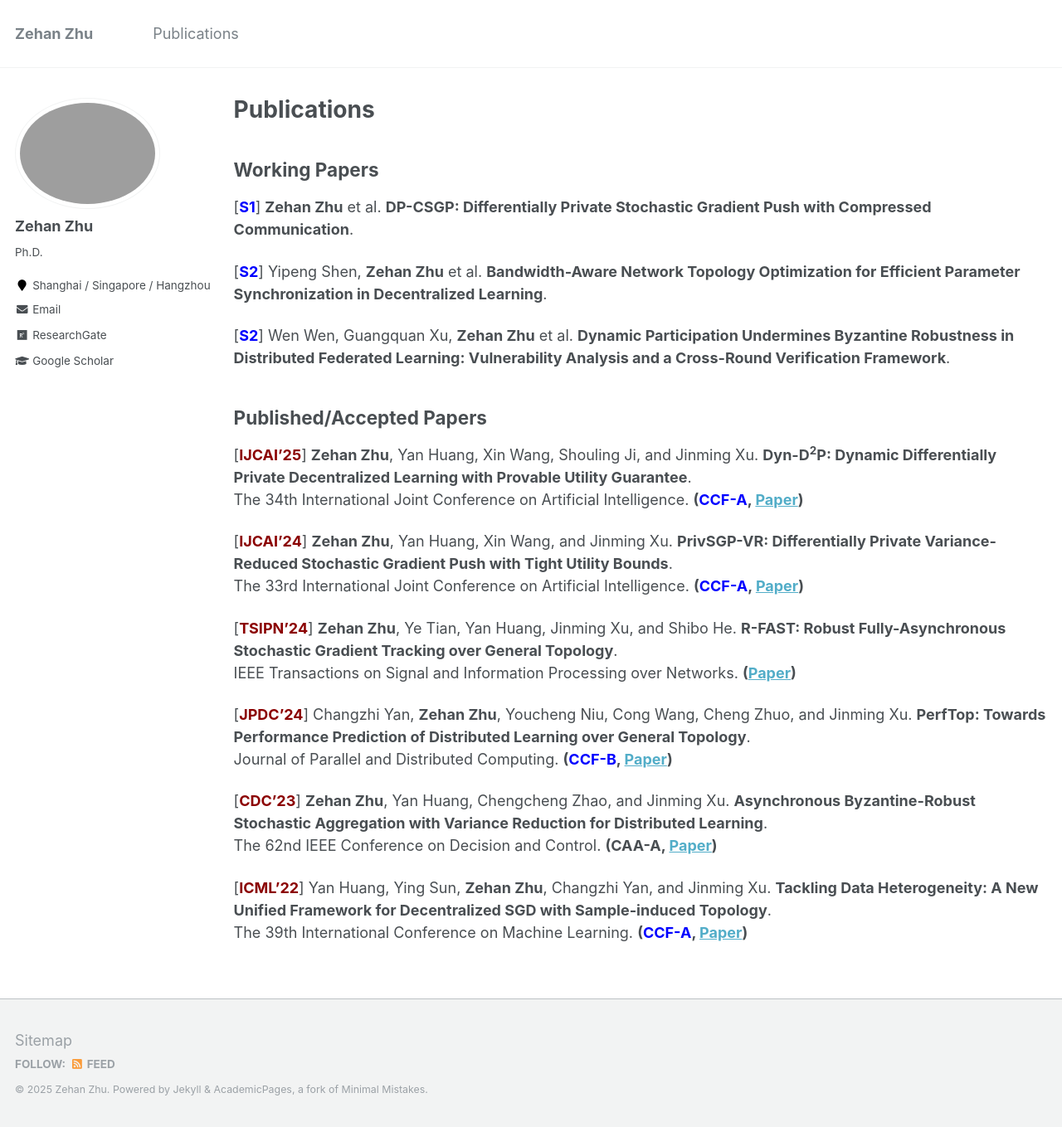
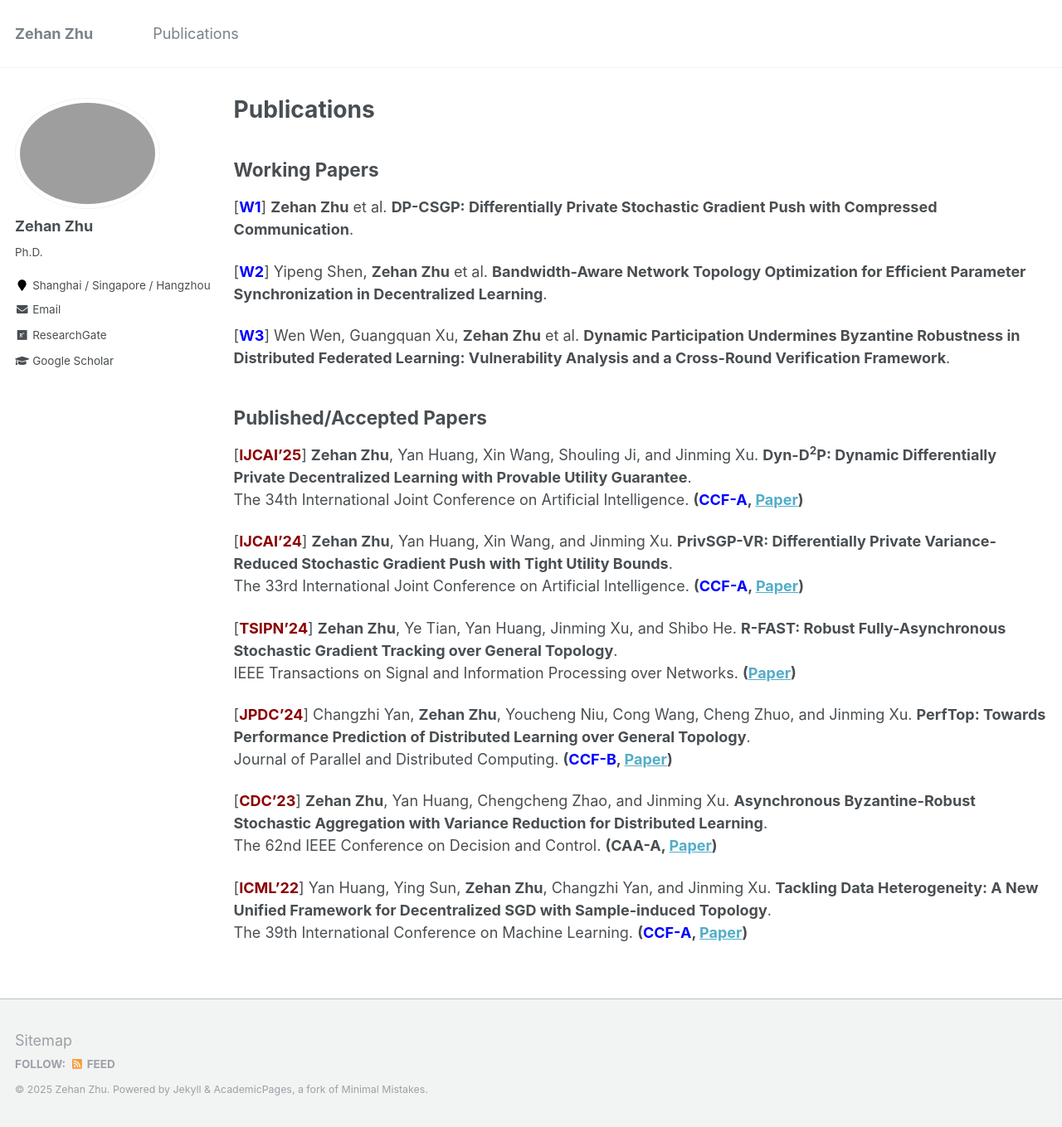
Before and after one commit to zehanzhu/zehanzhu.github.io, a Jekyll site: the page built from _pages/publications.md, in a window 1280 px wide and 1359 px high. Shown: the whole window at 83% size. Built offline with Jekyll 4.4.1, drawn with Linux system fonts in a browser that asks for light colours.

Commit message:
Update publications.md

```diff
--- a/_pages/publications.md
+++ b/_pages/publications.md
@@ -10,11 +10,11 @@ redirect_from:
 {% include base_path %}
 
 ## Working Papers
-[**<span style="color:blue; font-weight:bold">S1</span>**] **Zehan Zhu** et al. **DP-CSGP: Differentially Private Stochastic Gradient Push with Compressed Communication**. <br>
+[**<span style="color:blue; font-weight:bold">W1</span>**] **Zehan Zhu** et al. **DP-CSGP: Differentially Private Stochastic Gradient Push with Compressed Communication**. <br>
 
-[**<span style="color:blue; font-weight:bold">S2</span>**] Yipeng Shen, **Zehan Zhu** et al. **Bandwidth-Aware Network Topology Optimization for Efficient Parameter Synchronization in Decentralized Learning**. <br>
+[**<span style="color:blue; font-weight:bold">W2</span>**] Yipeng Shen, **Zehan Zhu** et al. **Bandwidth-Aware Network Topology Optimization for Efficient Parameter Synchronization in Decentralized Learning**. <br>
 
-[**<span style="color:blue; font-weight:bold">S2</span>**] Wen Wen, Guangquan Xu, **Zehan Zhu** et al. **Dynamic Participation Undermines Byzantine Robustness in Distributed Federated Learning: Vulnerability Analysis and a Cross-Round Verification Framework**. <br>
+[**<span style="color:blue; font-weight:bold">W3</span>**] Wen Wen, Guangquan Xu, **Zehan Zhu** et al. **Dynamic Participation Undermines Byzantine Robustness in Distributed Federated Learning: Vulnerability Analysis and a Cross-Round Verification Framework**. <br>
 
 
 
```
